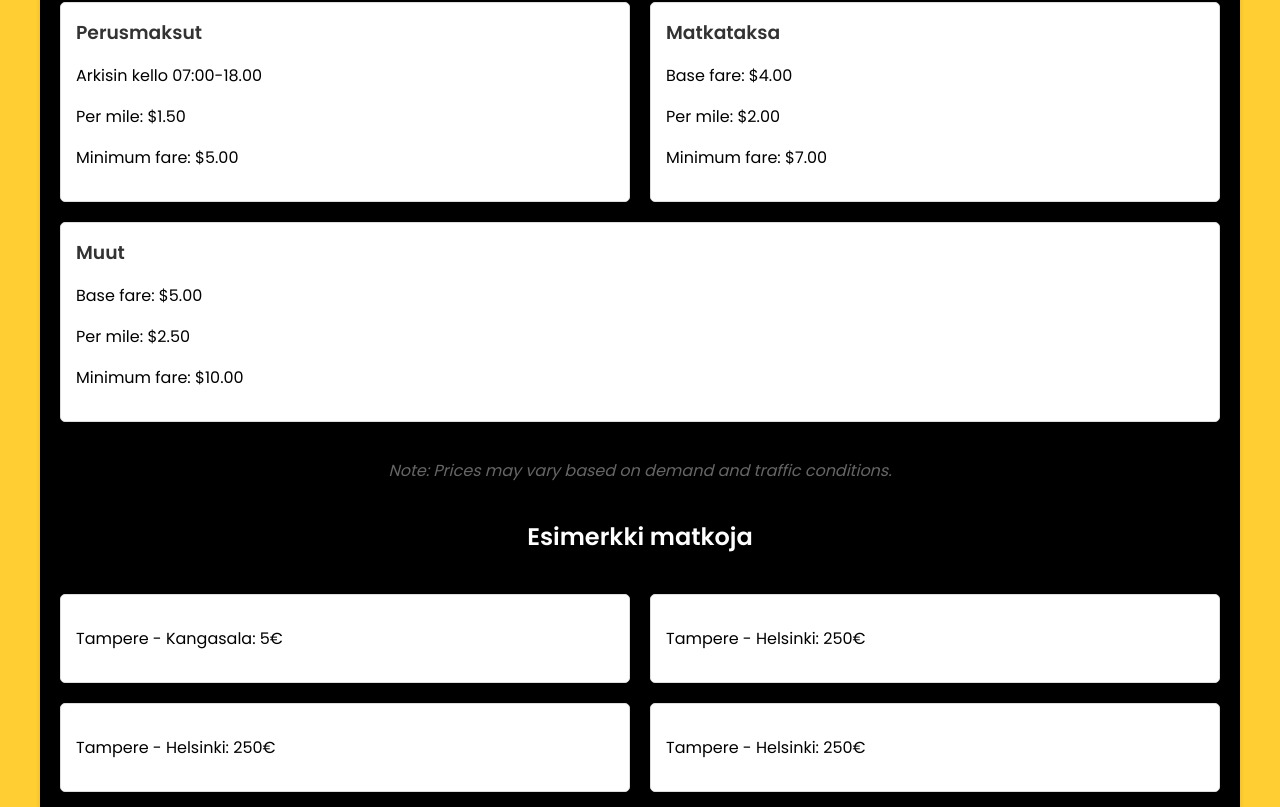
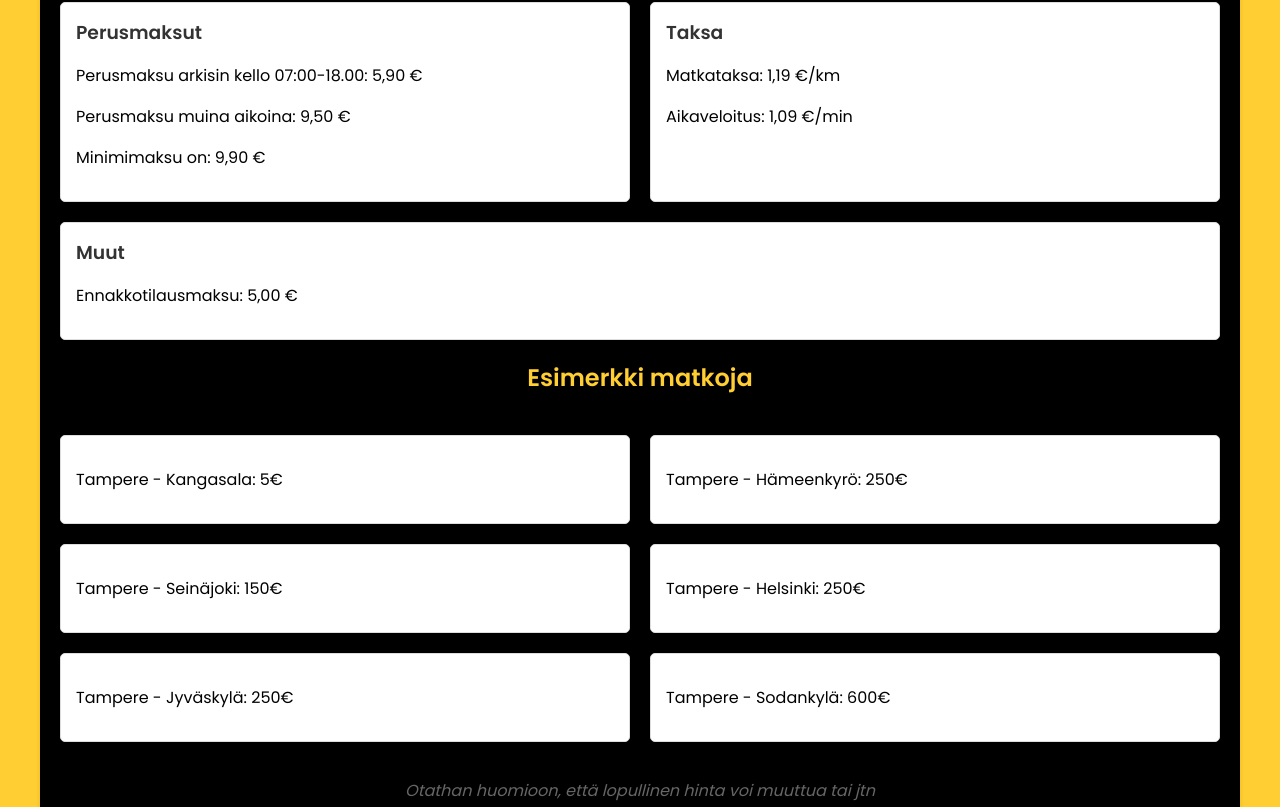
Before and after one commit to anttont/TaxiWebsite, a React (Vite) app in the folder taksi-project/: page / in a window 1280 px wide. Shown: the part 1773-2580 px from the top of the page. Built offline with nearby package versions, Linux system fonts and the light colour scheme.

Commit message:
Added actual pricing

```diff
--- a/taksi-project/src/components/Pricing/Pricing.css
+++ b/taksi-project/src/components/Pricing/Pricing.css
@@ -29,7 +29,7 @@
 
 h2 {
   text-align: center;
-  color: #ffffff;
+  color: rgb(255, 206, 50);
   text-shadow: 2px 0px 2px rgba(0, 0, 0, 0.5);
   width: 100%;
 }
--- a/taksi-project/src/components/Pricing/Pricing.jsx
+++ b/taksi-project/src/components/Pricing/Pricing.jsx
@@ -8,25 +8,25 @@ const Pricing = () => {
       <h2>Hinnasto</h2>
       <div className="pricing-item">
         <h3>Perusmaksut</h3>
-        <p>Arkisin kello 07:00-18.00 </p>
-        <p>Per mile: $1.50</p>
-        <p>Minimum fare: $5.00</p>
+        <p>Perusmaksu arkisin kello 07:00-18.00: 5,90 €</p>
+        <p>Perusmaksu muina aikoina:  9,50 €</p>
+        <p>Minimimaksu on: 9,90 €</p>
+
       </div>
       <div className="pricing-item">
-        <h3>Matkataksa</h3>
-        <p>Base fare: $4.00</p>
-        <p>Per mile: $2.00</p>
-        <p>Minimum fare: $7.00</p>
+        <h3>Taksa</h3>
+        <p>Matkataksa: 1,19 €/km</p>
+        <p>Aikaveloitus: 1,09 €/min</p>
+
       </div>
       <div className="pricing-item">
         <h3>Muut</h3>
-        <p>Base fare: $5.00</p>
-        <p>Per mile: $2.50</p>
-        <p>Minimum fare: $10.00</p>
+        <p>Ennakkotilausmaksu: 5,00 €</p>
+
       </div>
 
 
-      <p className="note">Note: Prices may vary based on demand and traffic conditions.</p>
+
     </div>
     <div className="example-container">
     <h2>Esimerkki matkoja</h2>
@@ -34,23 +34,23 @@ const Pricing = () => {
         <p>Tampere - Kangasala: 5€</p>
     </div>
     <div className="example-item">
-        <p>Tampere - Helsinki: 250€</p>
+        <p>Tampere - Hämeenkyrö: 250€</p>
     </div>
     <div className="example-item">
-    <   p>Tampere - Helsinki: 250€</p>
+    <   p>Tampere - Seinäjoki: 150€</p>
     </div>
     <div className="example-item">
         <p>Tampere - Helsinki: 250€</p>
     </div>
     <div className="example-item">
-        <p>Tampere - Helsinki: 250€</p>
+        <p>Tampere - Jyväskylä: 250€</p>
     </div>
     <div className="example-item">
-    <   p>Tampere - Helsinki: 250€</p>
+    <   p>Tampere - Sodankylä: 600€</p>
     </div>
 
 
-    <p className="note">Note: Prices may vary based on demand and traffic conditions.</p>
+    <p className="note">Otathan huomioon, että lopullinen hinta voi muuttua tai jtn</p>
   </div>
     </div>
 
```
